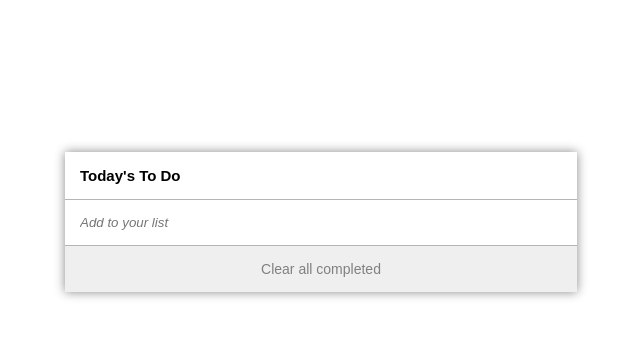
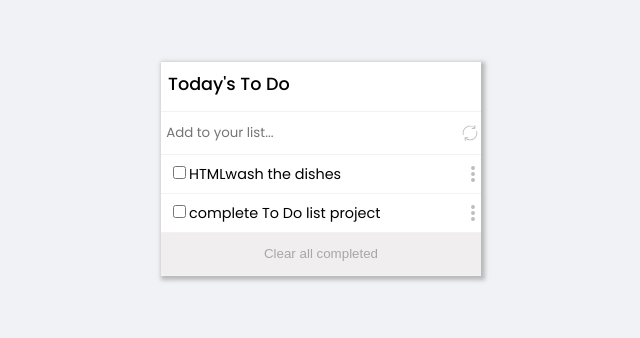
Before and after one commit to noelfoka/to-do-list, a website built with webpack: page src/index.html in a window 1280 px wide. Shown: the part 178-516 px from the top of the page, without its empty margins (319-959 px from the left). Built offline with nearby package versions, Linux system fonts and the light colour scheme.

Commit message:
implemented to-di-list by list-structure

```diff
--- a/src/index.html
+++ b/src/index.html
@@ -1,21 +1,40 @@
 <!DOCTYPE html>
-<html lang="en" dir="ltr">
+<html lang="en">
     <head>
-        <meta charset="utf-8">
-        <title>TO-DO LIST</title>
-        <link rel="stylesheet" href="style.css">
+        <meta charset="UTF-8">
+        <meta http-equiv="X-UA-Compatible" content="IE=edge">
+        <meta name="viewport" content="width=device-width, initial-scale=1.0">
+        <link rel="stylesheet" type="text/css" href="./style.css">
+        <title>To do list</title>
     </head>
     <body>
-        <div class="main-panel">
-            <h1 class="list-title">Today's To Do</h1>
-            <input class="add-input" type="text" placeholder="Add to your list">
-            <ul id="todo-list">
+        <section class="hero">
 
-            </ul>
-            <button class="clear-btn" type="button" name="button">Clear all
-                completed</button>
-        </div>
+            <div class="txt"> <h2>Today's To Do</h2></div>
+            <div class="input">
+                <input type="text" placeholder="Add to your list...">
+                <img src="./images/reload.svg" alt>
+            </div>
+            <div class="list1">
+                <ul>
+                    <li><input type="checkbox">HTML</li>
+                    <li><label for id="0"></label></li>
+                </ul>
+                <img src="images/3-vertical-dots.svg" alt>
+            </div>
+            <div class="list2">
+                <ul>
+                    <li><input type="checkbox"></li>
+                    <li><label for id="1"></label></li>
+                </ul>
+                <img src="images/3-vertical-dots.svg" alt>
+            </div>
+            <div>
+                <button>Clear all completed</button>
+            </div>
+
+        </section>
+
+        <script src="./index.js"></script>
     </body>
-
-    <script type="module" src="./index.js"></script>
 </html>
--- a/src/index.js
+++ b/src/index.js
@@ -1,10 +1,21 @@
-function component() {
-  const element = document.createElement('div');
+// import _ from 'lodash';
+import './style.css';
 
-  // Lodash, currently included via a script, is required for this line to work
-  element.innerHTML = _.join(['Hello', 'webpack'], ' ');
+const obj = {
+  description: 'wash the dishes',
+  completed: true,
+  index: 0,
+};
+const obj1 = {
+  description: 'complete To Do list project',
+  completed: true,
+  index: 1,
+};
 
-  return element;
-}
+const arr = [obj, obj1];
 
-document.body.appendChild(component());
+window.addEventListener('load', () => {
+  for (let i = 0; i < arr.length; i += 1) {
+    document.getElementById(arr[i].index).innerHTML = arr[i].description;
+  }
+});
--- a/src/style.css
+++ b/src/style.css
@@ -1,55 +1,82 @@
+@import url('https://fonts.googleapis.com/css2?family=Lato:wght@100;300;400;700;900&family=Poppins:ital,wght@0,200;0,300;0,400;0,500;0,600;0,700;1,500&display=swap');
+
 body {
+  background-color: #f1f2f5;
   margin: 0;
-  height: 100vh;
-  display: flex;
-  align-items: center;
-  font-family: sans-serif;
-  font-size: 15px;
-  font-weight: normal;
+  font-family: 'Poppins', sans-serif;
 }
 
-ul {
-  padding: 0;
-  margin: 0;
+.hero {
+  margin: 15em auto;
+  background-color: white;
+  height: 100%;
+  width: 20em;
+  box-shadow: 2px 2px 4px 2px rgba(128, 128, 128, 0.5);
 }
 
-li {
+.hero ul {
+  display: flex;
+  flex-direction: row;
+  justify-content: flex-start;
+  align-items: center;
   list-style: none;
+  margin: 0.5em 0 0.5em -2em;
 }
 
-.main-panel {
-  min-width: 40%;
-  max-width: 75%;
-  margin: auto;
-  display: grid;
-  box-shadow: 0 0 10px #888;
+.hero li {
+  font-size: 0.9em;
 }
 
-.list-title {
-  font-size: inherit;
-  margin: 0;
+img {
+  margin: 0.5em 0;
+  width: 1em;
+  height: 1em;
 }
 
-.add-input {
-  border: 1px solid black;
-  font-style: italic;
+h2 {
+  margin-left: 0.4em;
+  font-size: 1.1em;
+  padding-top: 0.5em;
+  font-weight: 500;
 }
 
-.add-input,
-.clear-btn {
-  border: none;
+.list1,
+.list2 {
+  display: flex;
+  flex-direction: row;
+  justify-content: space-between;
+  align-items: center;
 }
 
-.list-title,
-.add-input,
-li,
-.clear-btn {
-  padding: 15px;
-  border-bottom: 1px solid #b5b5b5;
+div {
+  margin: 0;
+  border-bottom: 1px solid #f1f2f5;
 }
 
-.clear-btn {
-  color: gray;
-  font-size: 14px;
+input[type=text] {
   border: none;
+  width: 95%;
+  outline: none;
+  margin: 0.5em 0;
+  font-family: 'Poppins', sans-serif;
 }
+
+.input {
+  display: flex;
+  flex-direction: row;
+  justify-content: center;
+  align-items: center;
+  padding: 0.2em;
+  margin: 0 auto;
+}
+
+button {
+  width: 100%;
+  height: 100%;
+  border: none;
+  background-color: rgb(240, 238, 238);
+  cursor: pointer;
+  padding: 1em;
+  color: rgb(168, 166, 166);
+  font-weight: lighter;
+}
```
Also changed, not shown: src/images/3-vertical-dots.svg (added), src/images/reload.svg (added).
